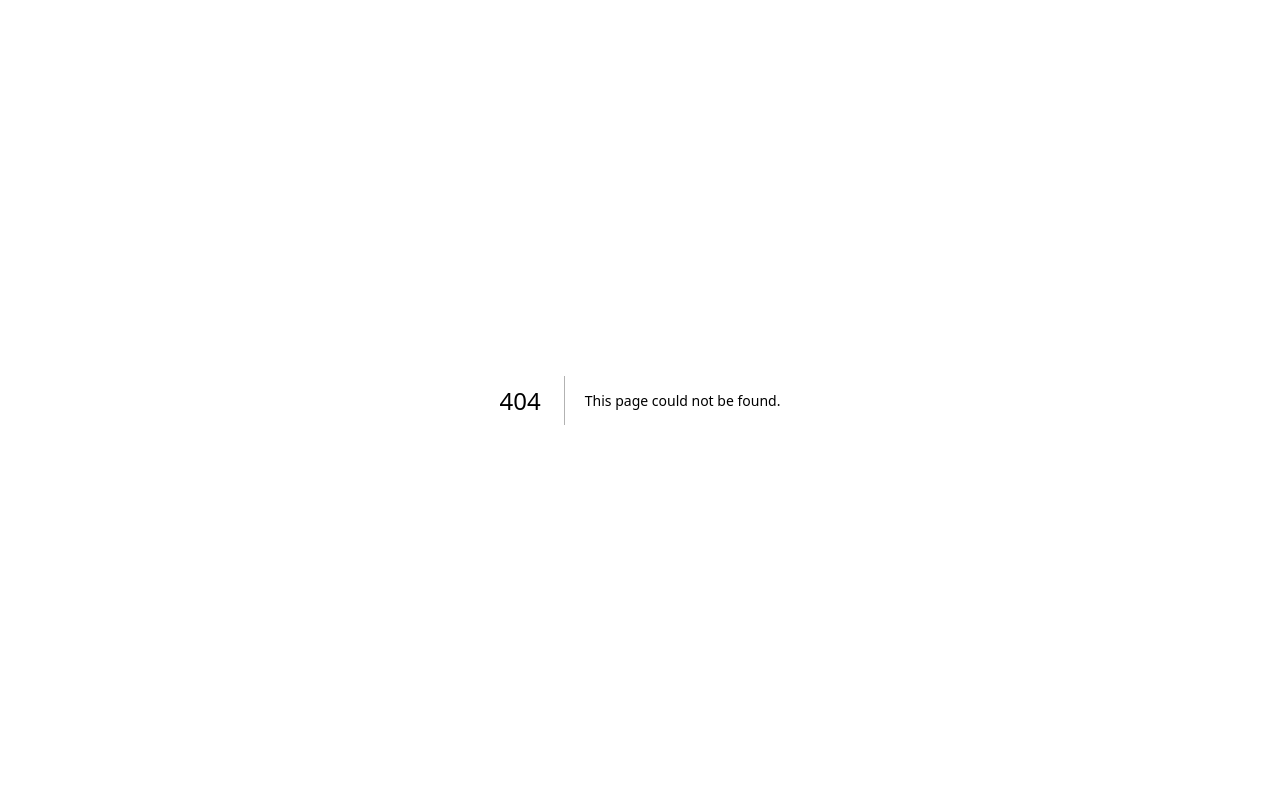
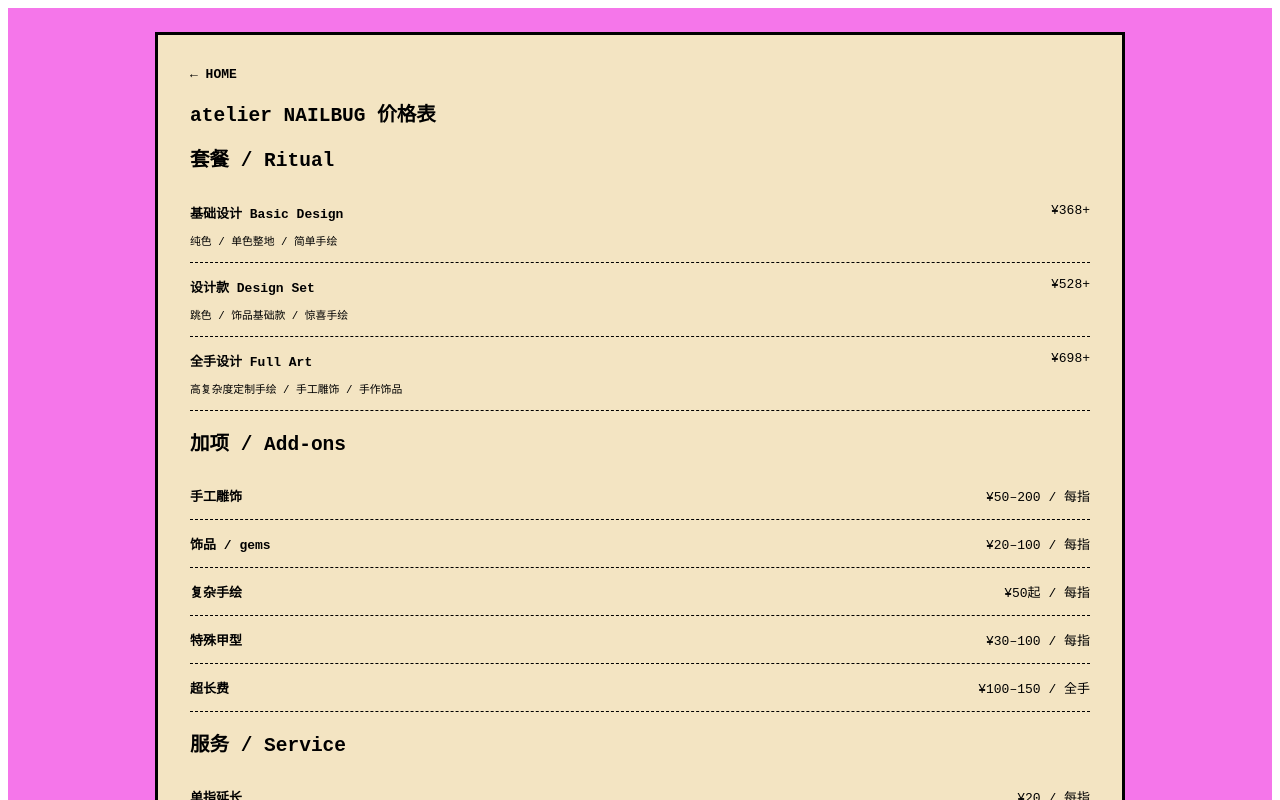
Before and after one commit to cosmoguo97/Nail-booking, a Next.js app: page /atelier-price in a window 1280 px wide. Before the commit this address had no page. Shown: the top 800 px of the page. Built offline with nearby package versions, Linux system fonts and the light colour scheme.

Commit message:
Create atelier-price.js

```diff
--- /dev/null
+++ b/pages/atelier-price.js
@@ -0,0 +1,79 @@
+import Link from "next/link";
+
+export default function AtelierPrice() {
+  return (
+    <main style={styles.page}>
+      <section style={styles.card}>
+        <Link href="/" style={styles.back}>← HOME</Link>
+
+        <h1>atelier NAILBUG 价格表</h1>
+
+        <h2>套餐 / Ritual</h2>
+        <Price name="基础设计 Basic Design" price="¥368+" note="纯色 / 单色整地 / 简单手绘" />
+        <Price name="设计款 Design Set" price="¥528+" note="跳色 / 饰品基础款 / 惊喜手绘" />
+        <Price name="全手设计 Full Art" price="¥698+" note="高复杂度定制手绘 / 手工雕饰 / 手作饰品" />
+
+        <h2>加项 / Add-ons</h2>
+        <Price name="手工雕饰" price="¥50–200 / 每指" />
+        <Price name="饰品 / gems" price="¥20–100 / 每指" />
+        <Price name="复杂手绘" price="¥50起 / 每指" />
+        <Price name="特殊甲型" price="¥30–100 / 每指" />
+        <Price name="超长费" price="¥100–150 / 全手" />
+
+        <h2>服务 / Service</h2>
+        <Price name="单指延长" price="¥20 / 每指" />
+        <Price name="全手延长" price="¥200 / 全手" />
+        <Price name="卸甲重做" price="¥68 / 全手" />
+        <Price name="甲片建构" price="¥128 / 全手" />
+        <Price name="卸甲" price="¥20–100" />
+
+        <p style={styles.note}>
+          PS：在您选择预约后，我会根据您的手部风格和喜爱的颜色为您设计。
+          我将充分发挥我的审美，旨在带给您独特、完整的美甲体验。
+        </p>
+      </section>
+    </main>
+  );
+}
+
+function Price({ name, price, note }) {
+  return (
+    <div style={styles.row}>
+      <strong>{name}</strong>
+      <span>{price}</span>
+      {note && <small>{note}</small>}
+    </div>
+  );
+}
+
+const styles = {
+  page: {
+    minHeight: "100vh",
+    background: "#f576ea",
+    padding: 24,
+    fontFamily: "monospace",
+  },
+  card: {
+    maxWidth: 900,
+    margin: "0 auto",
+    background: "#F3E4C2",
+    border: "3px solid #000",
+    padding: 32,
+  },
+  back: {
+    color: "#000",
+    textDecoration: "none",
+    fontWeight: "bold",
+  },
+  row: {
+    borderBottom: "1px dashed #000",
+    padding: "14px 0",
+    display: "grid",
+    gridTemplateColumns: "1fr auto",
+    gap: 10,
+  },
+  note: {
+    marginTop: 28,
+    lineHeight: 1.8,
+  },
+};
```
